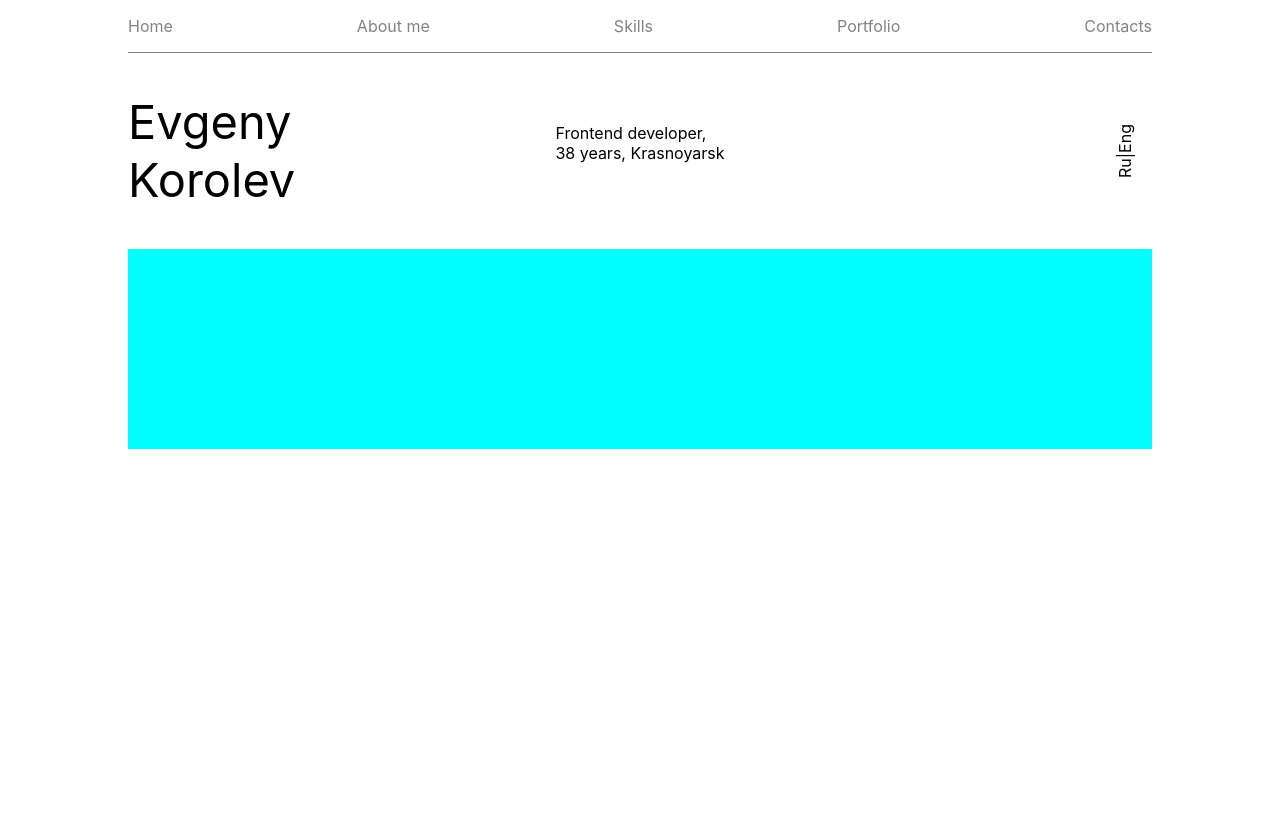
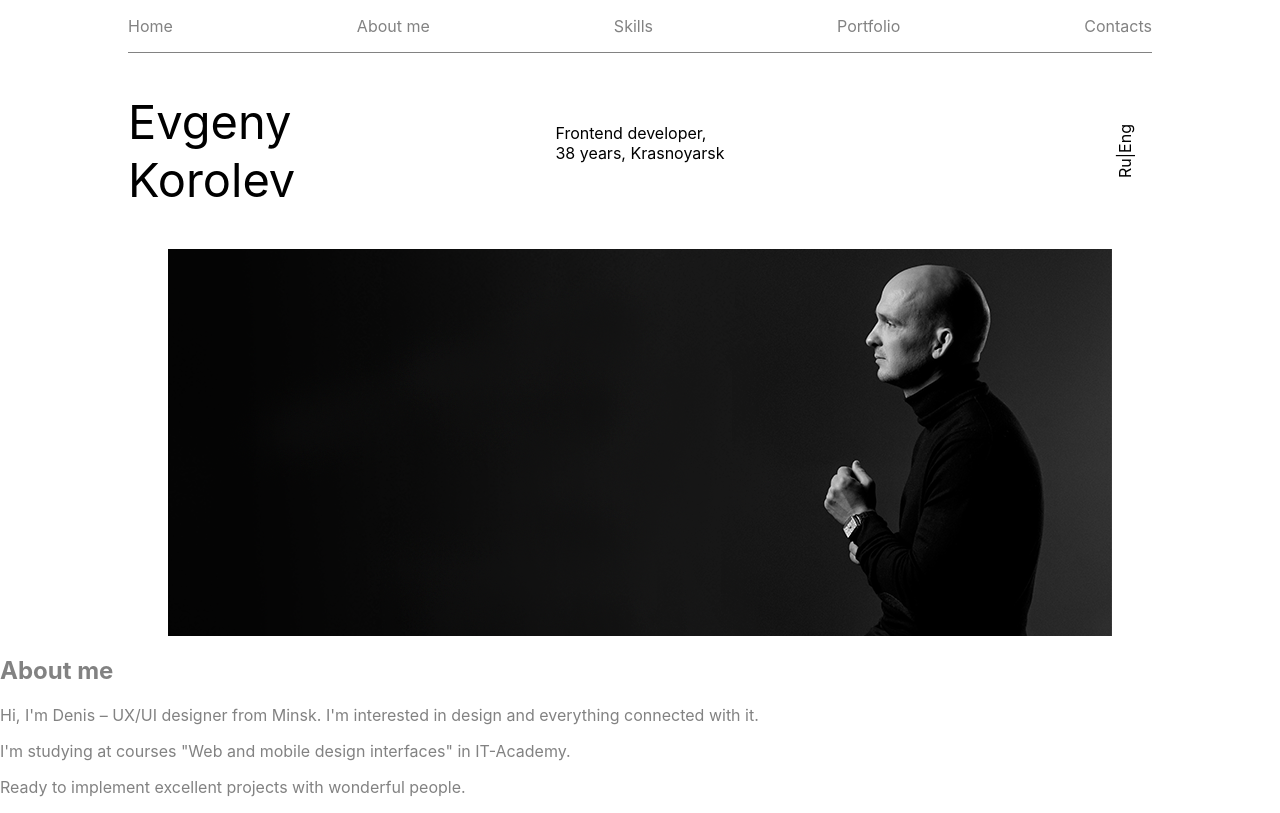
Before and after one commit to darkleon1983/myReactPage, a React (Create React App) app: page / in a window 1280 px wide. Built offline with nearby package versions, Linux system fonts and the light colour scheme.

Commit message:
Need to fix img

```diff
--- a/src/App.css
+++ b/src/App.css
@@ -1,3 +1,7 @@
+img {
+  max-width: 100%;
+  height: auto;
+}
 
 .App-logo {
   height: 40vmin;
--- a/src/App.js
+++ b/src/App.js
@@ -1,11 +1,13 @@
 import './App.css';
 import React from 'react';
 import Header from './Components/Header';
+import AboutMe from './Components/AboutMe';
 
 const App = () => {
   return (
     <div className="App">
       <Header />
+      <AboutMe />
     </div>
   );
 }
--- /dev/null
+++ b/src/Components/AboutMe.js
@@ -0,0 +1,21 @@
+import React from "react";
+
+const AboutMe = () => {
+    return (
+        <div className="aboutMe">
+            <div className="aboutMe-item">
+                <h2>About me</h2>
+            </div>
+            <div className="aboutMe-item">
+                <p>Hi, I'm Denis – UX/UI designer from Minsk. I'm interested in design and everything connected with it.</p>
+            </div>
+            <div className="aboutMe-item">
+                <p>I'm studying at courses "Web and mobile design interfaces" in IT-Academy. </p>
+            </div>
+            <div className="aboutMe-item">
+                <p>Ready to implement excellent projects with wonderful people.</p>
+            </div>
+        </div>);
+}
+
+export default AboutMe;
--- a/src/Components/Header.js
+++ b/src/Components/Header.js
@@ -29,7 +29,8 @@ const Header = () => {
                     <div className='description-text_info'>Frontend developer,<br/> 38 years, Krasnoyarsk</div>
                     <div className='description-text_lang'>Ru|Eng</div>
                 </div>
-                <div className='description-photo'></div>
+                <div className='description-photo'>
+                </div>
             </div>
         </div>
     );
--- a/src/Styles/Header.css
+++ b/src/Styles/Header.css
@@ -1,3 +1,7 @@
+img {
+    max-width: 100%;
+    height: auto;
+}
 .header {
     width: 80%;
     display: grid;
@@ -29,7 +33,9 @@ li a {
         color: red;
     }
 }
-
+.description {
+    display: grid;
+}
 .description-text {
     margin-top: 40px;
     display: grid;
@@ -58,8 +64,12 @@ li a {
 }
 
 .description-photo {
+    width: 100%;
+    justify-self: center;
     margin-top: 40px;
-    width: 100%;
-    height: 200px;
-    background-color: aqua;
+    width: 944px;
+    height: 387px;
+    background-image: url(./../../img/profilePhoto.png);
+    background-repeat: no-repeat;
+    background-size: cover;
 }
```
Also changed, not shown: img/profilePhoto.png (added).
